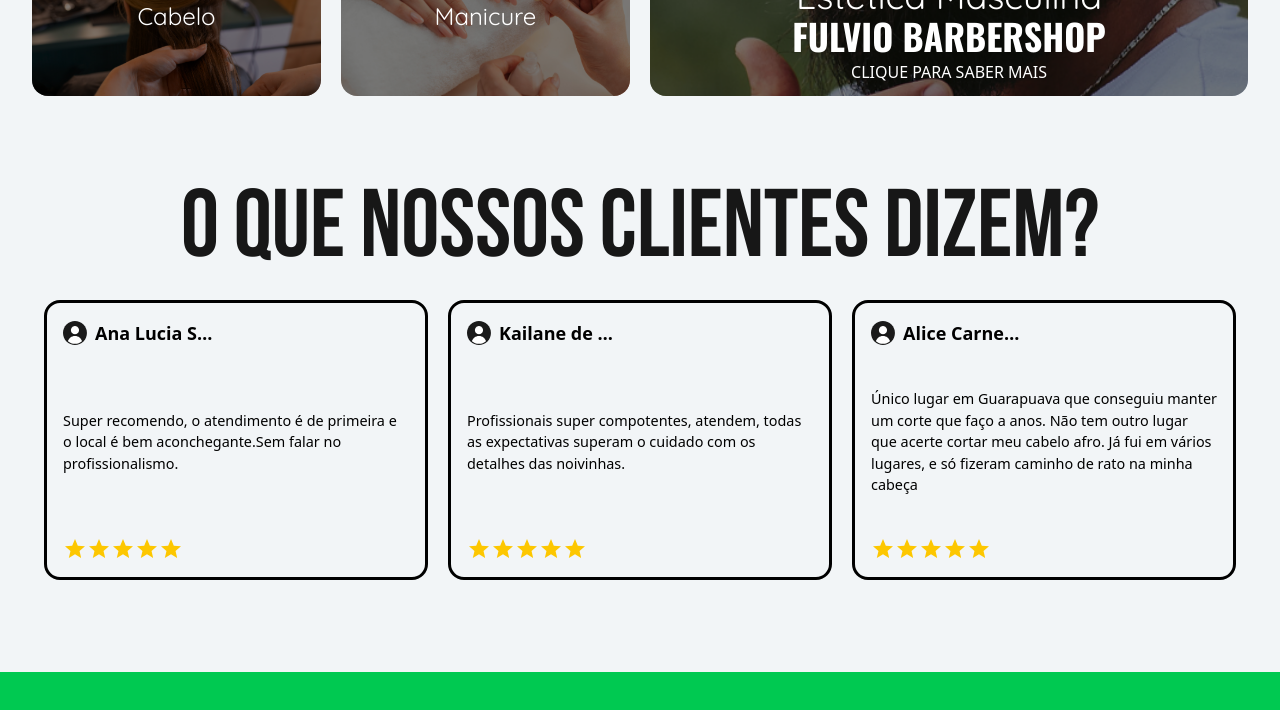
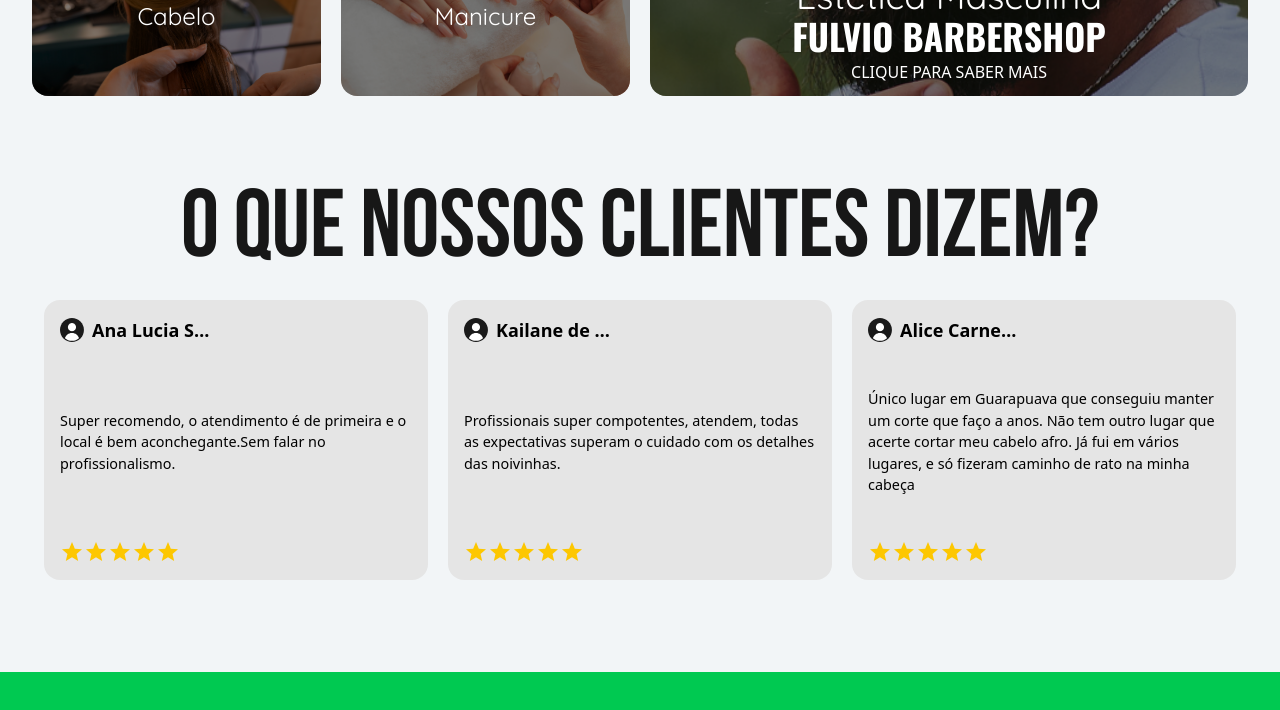
Before and after one commit to DantonBernardo/fulvioeana, a React (Vite) app: page /ana in a window 1280 px wide. Shown: the part 1240-1950 px from the top of the page. Built offline with nearby package versions, Linux system fonts and the light colour scheme.

Commit message:
Some changes at how feedback works for each page and some styles at it

```diff
--- a/src/components/Feedback.tsx
+++ b/src/components/Feedback/FeedbackAna.tsx
@@ -1,4 +1,4 @@
-import Slider from "./Slider";
+import Slider from "../Slider/SliderAna";
 
 export default function Feedback() {
   return (
--- /dev/null
+++ b/src/components/Feedback/FeedbackFulvio.tsx
@@ -0,0 +1,23 @@
+import Slider from "../Slider/SliderFulvio";
+
+export default function Feedback() {
+  return (
+    <section id="feedbacks" className="
+      h-auto
+      px-8 my-20
+      2xl:px-60
+    ">
+      <h1 className="
+        text-center text-white text-[2.5rem] leading-10
+        md:leading-20
+        py-4
+        md:text-[5rem]
+        xl:text-[6rem]
+        font-title
+      ">O que nossos clientes dizem?</h1>
+      <div className="p-3 2xl:p-5">
+        <Slider />
+      </div>
+    </section>
+  );
+}
--- a/src/components/Hero.tsx
+++ b/src/components/Hero.tsx
@@ -10,7 +10,7 @@ gsap.registerPlugin(SplitText, ScrollTrigger);
 export default function Hero({ index = 0 }) {
   const heroRef = useRef(null);
 
-  const data = hero[index]; // ← pega o hero correspondente
+  const data = hero[index];
 
   useGSAP(async () => {
     // espera as fontes carregarem
--- /dev/null
+++ b/src/components/Slider/SliderAna.tsx
@@ -0,0 +1,77 @@
+import { MdStar } from "react-icons/md";
+import { feedbacks } from "../../constants";
+
+import { Swiper, SwiperSlide } from "swiper/react";
+import "swiper/css";
+import "swiper/css/pagination";
+import { Autoplay } from "swiper/modules";
+
+export default function Slider() {
+  return (
+    <Swiper
+      className= "h-[35vh] p-4 2xl:h-[40vh]"
+      modules={[Autoplay]}
+      pagination={{ clickable: true }}
+      autoplay={{ delay: 3000 }}
+      loop={true}
+      slidesPerView={1}
+      spaceBetween={20}
+      breakpoints={{
+        0:{
+          slidesPerView: 1,
+        },
+        650:{
+          slidesPerView: 2,
+        },
+        1000:{
+          slidesPerView: 3,
+        },
+        1300:{
+          slidesPerView: 4,
+        },
+        1536:{
+          slidesPerView: 5,
+        }
+      }}
+    >
+      {feedbacks.map((f, i) => (
+        <SwiperSlide
+          key={i}
+          className="flex items-center justify-center rounded-2xl bg-neutral-200"
+        >
+          <div className="flex flex-col justify-between h-full p-4">
+
+            {/* Top */}
+            <div className="
+              flex items-center
+              w-full max-w-[150px]
+              overflow-hidden">
+              <img
+                src="/assets/images/profileIcon.svg"
+                className="w-6 h-6 shrink-0"
+              />
+
+              <h1 className="ml-2 font-bold text-lg truncate">
+                {f.name}
+              </h1>
+            </div>
+
+            {/* Description */}
+            <p className="
+              text-[0.9rem]
+              my-2
+            ">{f.description}</p>
+
+            {/* Bottom */}
+            <div className="flex">
+              {Array.from({ length: 5 }).map((_, i) => (
+                <MdStar key={i} className="text-yellow-400" size={24} />
+              ))}
+            </div>
+
+          </div>
+        </SwiperSlide>
+      ))}
+    </Swiper>
+  );
+}
--- a/src/components/Slider.tsx
+++ b/src/components/Slider/SliderFulvio.tsx
@@ -1,5 +1,5 @@
 import { MdStar } from "react-icons/md";
-import { feedbacks } from "../constants";
+import { feedbacks } from "../../constants";
 
 import { Swiper, SwiperSlide } from "swiper/react";
 import "swiper/css";
@@ -37,7 +37,7 @@ export default function Slider() {
       {feedbacks.map((f, i) => (
         <SwiperSlide
           key={i}
-          className="flex items-center justify-center border-3 rounded-2xl"
+          className="flex items-center justify-center rounded-2xl bg-neutral-800"
         >
           <div className="flex flex-col justify-between h-full p-4">
 
@@ -51,7 +51,7 @@ export default function Slider() {
                 className="w-6 h-6 shrink-0"
               />
 
-              <h1 className="ml-2 font-bold text-lg truncate">
+              <h1 className="ml-2 font-bold text-lg truncate text-white">
                 {f.name}
               </h1>
             </div>
@@ -60,6 +60,7 @@ export default function Slider() {
             <p className="
               text-[0.9rem]
               my-2
+              text-white
             ">{f.description}</p>
 
             {/* Bottom */}
--- a/src/constants/index.tsx
+++ b/src/constants/index.tsx
@@ -31,80 +31,74 @@ const hero : Hero[] = [
 ];
 
 const feedbacks : Feedback[] = [
-  // {
-  //   id: 1,
-  //   name: 'Tiago Alves dos Santos',
-  //   description: 'Melhores profissionais! Sempre atenciosos, com um ambiente gostoso. Possui várias vantagens, recomendo pelo menos dar um pulinho lá para conhecer, não vai se arrepender!',
-  //   imagePath: '#',
-  // },
   {
-    id: 2,
+    id: 1,
     name: 'Renato Bine',
     description: 'Atendimento muito bom e profissionais qualificados! Lugar bem estruturado e com espaço para poder curtir até ser atendido.',
     imagePath: '#',
   },
   {
-    id: 3,
+    id: 2,
     name: 'Ana Lucia Santos',
     description: 'Super recomendo, o atendimento é de primeira e o local é bem aconchegante.Sem falar no profissionalismo.',
     imagePath: '#',
   },
   {
-    id: 4,
+    id: 3,
     name: 'Kailane de Fatima França',
     description: 'Profissionais super compotentes, atendem, todas as expectativas superam o cuidado com os detalhes das noivinhas.',
     imagePath: '#',
   },
   {
-    id: 6,
+    id: 4,
     name: 'Alice Carneiro',
     description: 'Único lugar em Guarapuava que conseguiu manter um corte que faço a anos. Não tem outro lugar que acerte cortar meu cabelo afro. Já fui em vários lugares, e só fizeram caminho de rato na minha cabeça',
     imagePath: '#',
   },
   {
-    id: 8,
+    id: 5,
     name: 'Danyele Santos',
     description: 'Ótimo atendimento. Serviço de qualidade com pessoas super simpáticas. Sem falar no ambiente que é muito agradável. Super recomendo.',
     imagePath: '#'
   },
   {
-    id: 9,
+    id: 6,
     name: 'Francisco Lopes Silva Junior',
     description: 'Local e atendimento excelente. Tudo pensado para o bem estar do cliente.',
     imagePath: '#'
   },
   {
-    id: 10,
+    id: 7,
     name: 'Vanessa Graciliano',
     description: 'Sou de Maringá e fiquei encantada com o atendimento do salão, a Manicure Suelen e a Cabeleireira Ana são super simpáticas e muito atenciosas. O ambiente é muito agradável e o preço justo. Super indico.',
     imagePath: '#'
   },
   {
-    id: 11,
+    id: 8,
     name: 'Isabelle Santos',
     description: 'Salão excelente, otimos profissionais , make e cabelo duraram a noite toda,fui muito bem atendida,me senti uma princesa haha',
     imagePath: '#'
   },
   {
-    id: 12,
+    id: 9,
     name: 'Arao antunes',
     description: 'Além do serviço ser de ótima qualidade, o ambiente é sensacional, com sala de jogos e chopp incrível!!',
     imagePath: '#'
   },
   {
-    id: 13,
+    id: 10,
     name: 'Alexandre A C Oliveira',
     description: 'Os proprietários têm um atendimento top, uma conserva alto astral... meu atendimento é com Bruno muitas qualidades e serviços de sucesso.',
     imagePath: '#'
   },
   {
-    id: 14,
+    id: 11,
     name: 'Joãozinho Camargo',
     description: 'Não recomendo. Consultei sobre um serviço e me informaram um valor de mais de mil reais. Ocorre que, a 500 metros dali, o Zé Cabeleireiro, fez por 200,00.',
     imagePath: '#'
   },
   {
-    id: 15,
+    id: 12,
     name: 'Roberto Borelli',
     description: 'Uma barbearia ótima, ambiente limpo e sem cabelos por todo o chão. Antendimento muito atencioso pelos funcionários e banheiro ótimo.',
     imagePath: '#'
--- a/src/pages/Ana.tsx
+++ b/src/pages/Ana.tsx
@@ -2,7 +2,7 @@ import Header from "../components/Header";
 import Hero from "../components/Hero";
 import SEO from "../components/SEO";
 import Servicos from "../components/ServicosAna";
-import Feedback from "../components/Feedback";
+import FeedbackAna from "../components/Feedback/FeedbackAna";
 
 export default function Ana(){
   return (
@@ -15,7 +15,7 @@ export default function Ana(){
       <Header index={1} />
       <Hero index={1} />
       <Servicos />
-      <Feedback/>
+      <FeedbackAna />
 
       <div className="h-dvh bg-green-500"></div>
 
--- a/src/pages/Fulvio.tsx
+++ b/src/pages/Fulvio.tsx
@@ -2,6 +2,7 @@ import Header from "../components/Header";
 import Hero from "../components/Hero";
 import SEO from "../components/SEO";
 import Servicos from "../components/ServicosFulvio";
+import FeedbackFulvio from "../components/Feedback/FeedbackFulvio";
 
 export default function Fulvio() {
   return (
@@ -14,6 +15,8 @@ export default function Fulvio() {
       <Header index={0} />
       <Hero index={0} />
       <Servicos />
+      <FeedbackFulvio />
+
       <div className="h-dvh bg-red-500"></div>
     </div>
   );
```
